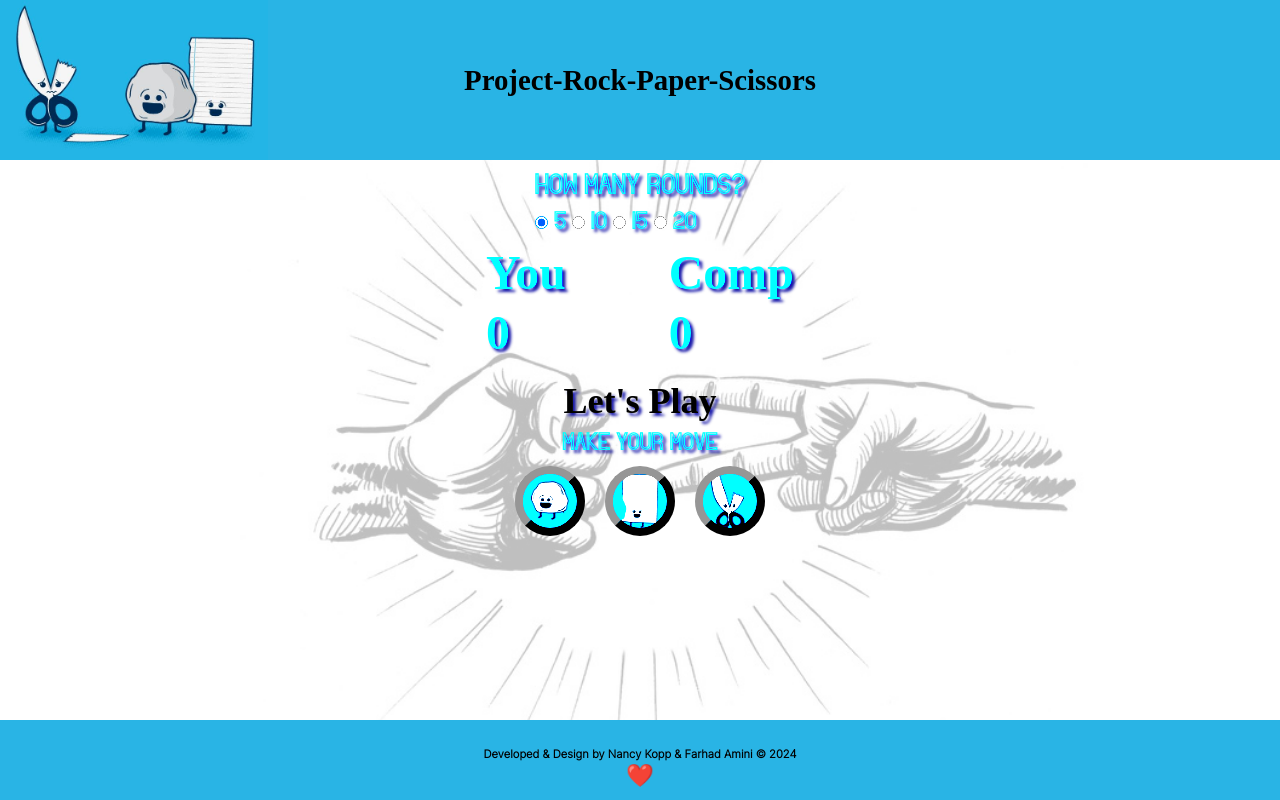
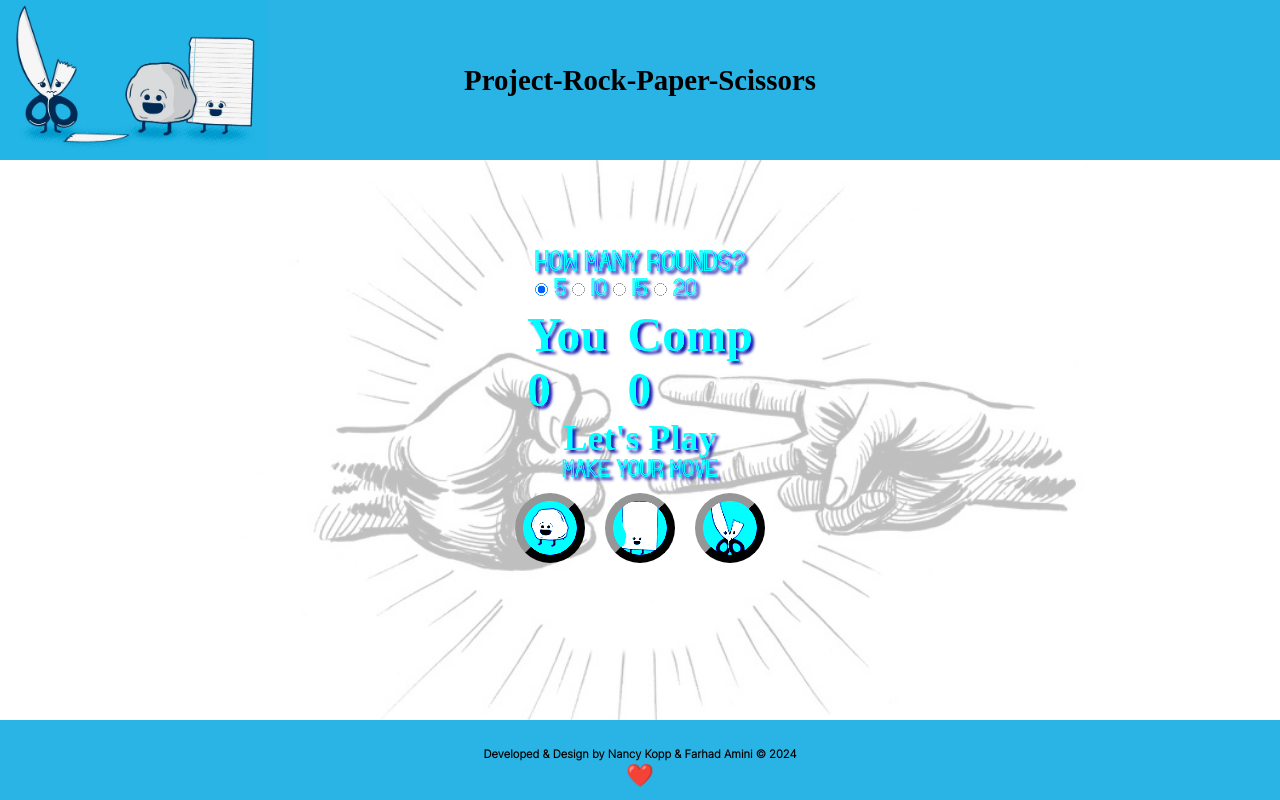
Before and after one commit to Far1had/Project-Rock-Paper-Scissors, a plain HTML site: page index.html in a window 1280 px wide. Drawn offline with Linux system fonts and the light colour scheme; a web font is replaced by a local one.

Commit message:
style105

```diff
--- a/assets/css/style.css
+++ b/assets/css/style.css
@@ -63,7 +63,7 @@ main {
     flex-direction: column;
     justify-content: center;
     align-items: center;
-    padding-top: 1%;
+    padding-top: 7%;
     font-family: "Santio";
     font-size: 1.5rem;
     font-weight: bolder;
@@ -73,19 +73,14 @@ main {
 }
 
 .rounds-box {
-    margin-bottom: 10px;
-}
-
-.rounds-box h3 {
-    margin-bottom: 10px;
+    margin-bottom: 5px;
 }
 
 .score-box {
     display: flex;
     flex-direction: column;
     align-items: center;
-    justify-content: space-between;
-    margin-bottom: 10px;
+    justify-content: center;
     font-size: 2.5em;
     font-family: "Pacifico";
 }
@@ -94,24 +89,19 @@ main {
     display: flex;
     flex-direction: row;
     justify-content: center;
-    margin-bottom: 20px;
-    gap: 50%;
     align-items: center;
-    font-family: "Pacifico";
+    gap: 10%;
     font-size: 3rem;
 }
 
 #result {
     font-size: 0.6em;
-    color: rgba(41,180,229,0.3);
-    color: #333;
-
+    color: rgba(41,180,229,1);
 }
 
 
 .player-box {
     flex: 1;
-
 }
 
 h4 {
@@ -120,11 +110,15 @@ h4 {
 }
 
 .player-box h4 {
-    margin-bottom: 5px;
+    color: rgba(41,180,229,1);
+}
+
+.player-box p {
+
 }
 
 .output-box {
-    margin-bottom: 5px;
+    margin-bottom: 10px;
 }
 
 .symbols {
@@ -170,9 +164,14 @@ h4 {
 
 button {
     padding: 10px 20px;
+    font-family: "Santio";
     font-size: 16px;
     cursor: pointer;
     background-color: rgba(41,180,229,1);
+    border: 0.5rem outset #333;
+    margin: 0 10px;
+    cursor: pointer;
+    border-radius: 0.3rem;
 }
 
 footer {
--- a/index.html
+++ b/index.html
@@ -13,7 +13,6 @@
         <h1>Project-Rock-Paper-Scissors</h1>
     </header>
     <main>
-        <article>
         <div class="container">
             <div class="rounds-box">
                 <h3>How many rounds?</h3>
@@ -33,14 +32,12 @@
                     <h4>You</h4>
                     <p id="userScore">0</p>
                 </div>
-
                 <div class="player-box">
                     <h4>Comp</h4>
                     <p id="computerScore">0</p>
                 </div>
                 </div>
                 <h1 id="result">Let's Play</h1>
-
             </div>
 
             <div class="output-box">
@@ -54,8 +51,8 @@
 
             <button id="restartBtn" style="display: none;">Restart</button>
         </div>
-    </article>
     </main>
+
     <footer>
         <h5>Developed & Design by Nancy Kopp & Farhad Amini &copy; 2024 </h5>
         <h1>❤️</h1>
```
